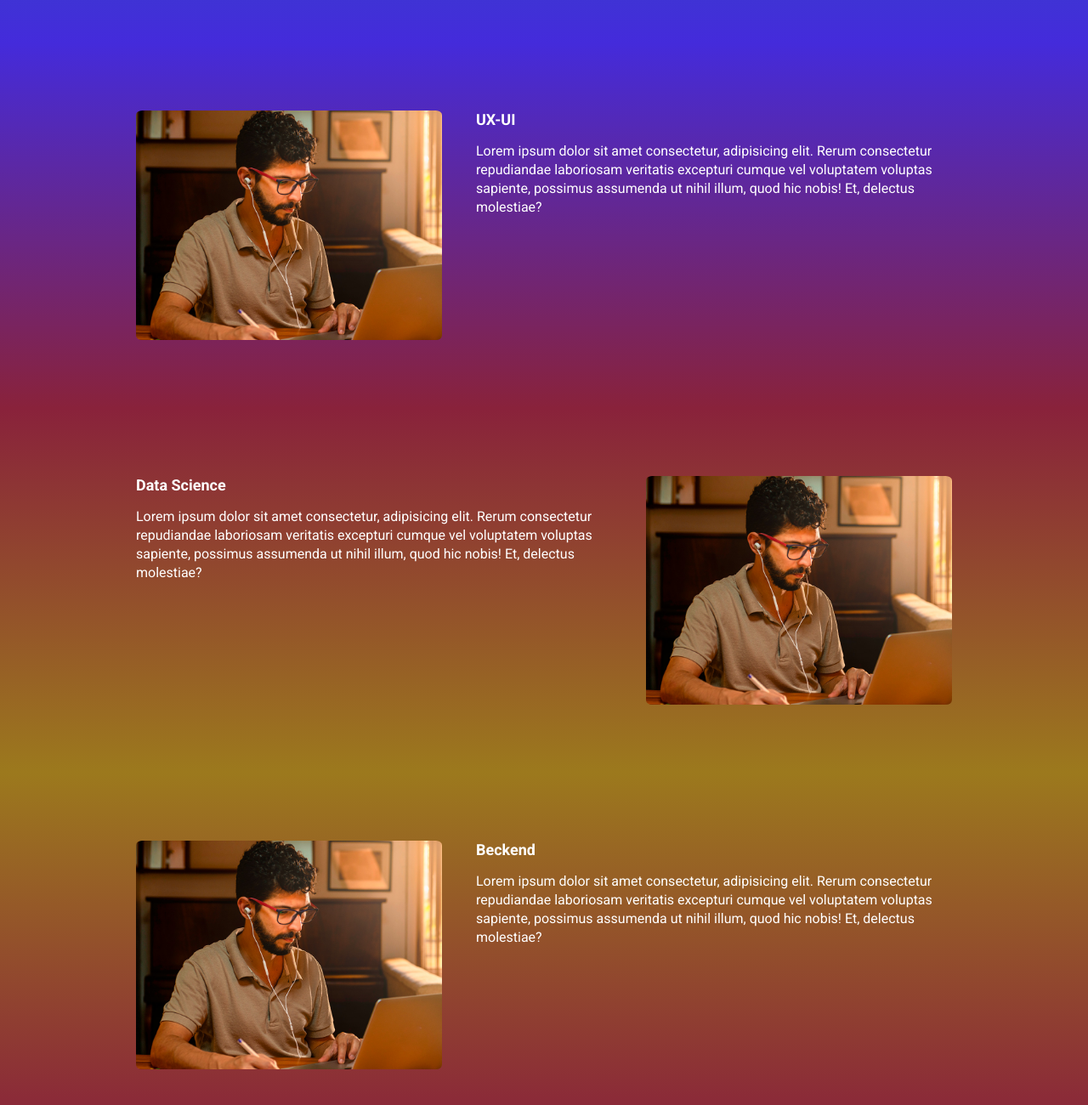
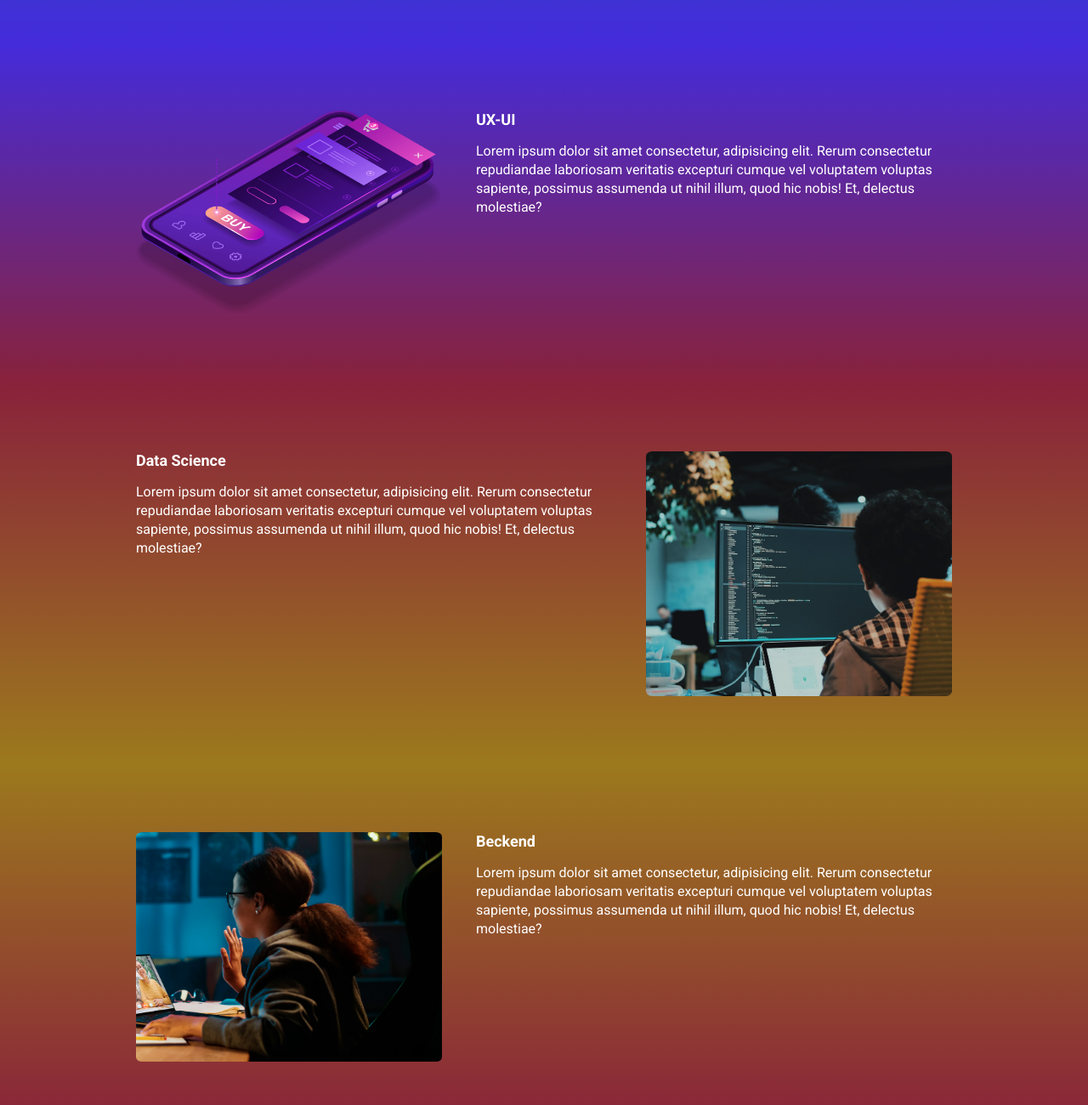
Before and after one commit to 54M07/ebac_tech_talks, a website built with Parcel: page src/index.html in a window 1280 px wide. Shown: the part 940-2240 px from the top of the page at 85% size. Built offline with nearby package versions, Linux system fonts and the light colour scheme.

Commit message:
atualizando as imagens das demais seções

```diff
--- a/src/index.html
+++ b/src/index.html
@@ -65,7 +65,7 @@
                     hic nobis! Et, delectus molestiae?
                 </p>
             </div>
-            <img class="event__image" src="/src/images/frontend.png" alt="Front-End">
+            <img class="event__image" src="/src/images/ui-ux.png" alt="ui/ux">
         </div>
     </section>
     <section class="event event--data-science">
@@ -78,7 +78,7 @@
                     hic nobis! Et, delectus molestiae?
                 </p>
             </div>
-            <img class="event__image" src="/src/images/frontend.png" alt="Front-End">
+            <img class="event__image" src="/src/images/data.png" alt="data science">
         </div>
     </section>
     <section class="event event--beckend event--image-left">
@@ -91,7 +91,7 @@
                     hic nobis! Et, delectus molestiae?
                 </p>
             </div>
-            <img class="event__image" src="/src/images/frontend.png" alt="Front-End">
+            <img class="event__image" src="/src/images/backend.png" alt="Beck-End">
         </div>
     </section>
 
```
